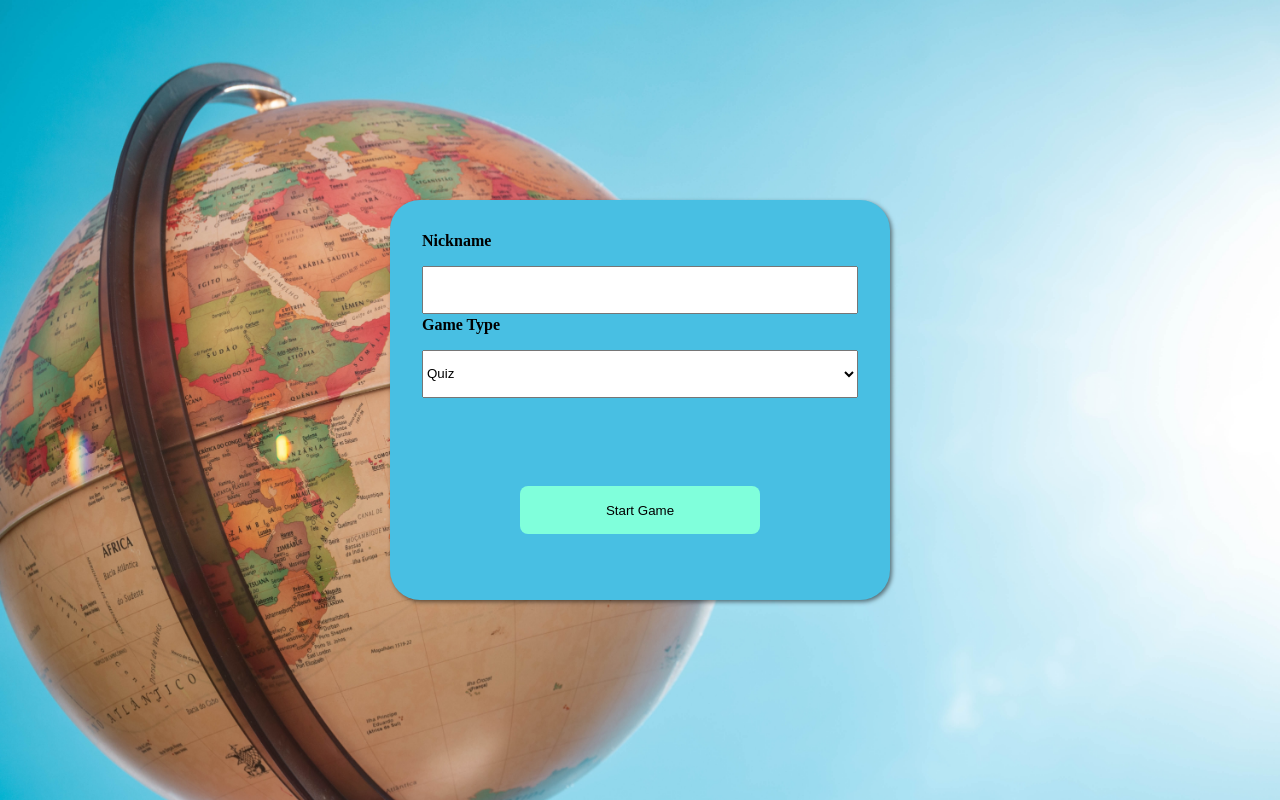
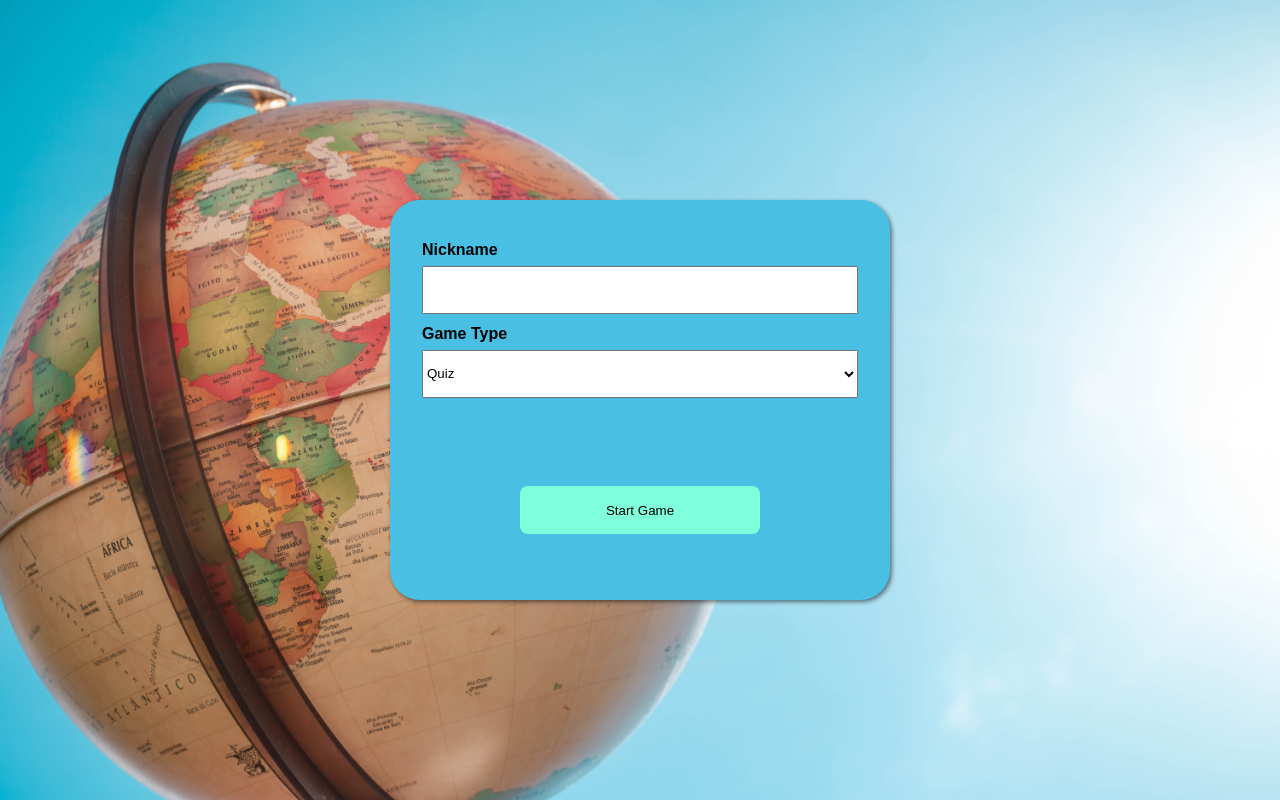
Before and after one commit to Bicskow/globe-game-frontend, a React (Create React App) app: page / in a window 1280 px wide. Built offline with nearby package versions, Linux system fonts and the light colour scheme.

Commit message:
label fix

```diff
--- a/src/components/MainPage.module.css
+++ b/src/components/MainPage.module.css
@@ -47,4 +47,7 @@
 
 .main-page--form label {
   font-weight: bold;
+  display: inline-block;
+  height: 1rem;
+  align-self: center;
 }
--- a/src/index.css
+++ b/src/index.css
@@ -9,6 +9,7 @@ body {
 
 html {
   height: 100%;
+  font-family: Arial, sans-serif;
 }
 
 #root {
```
